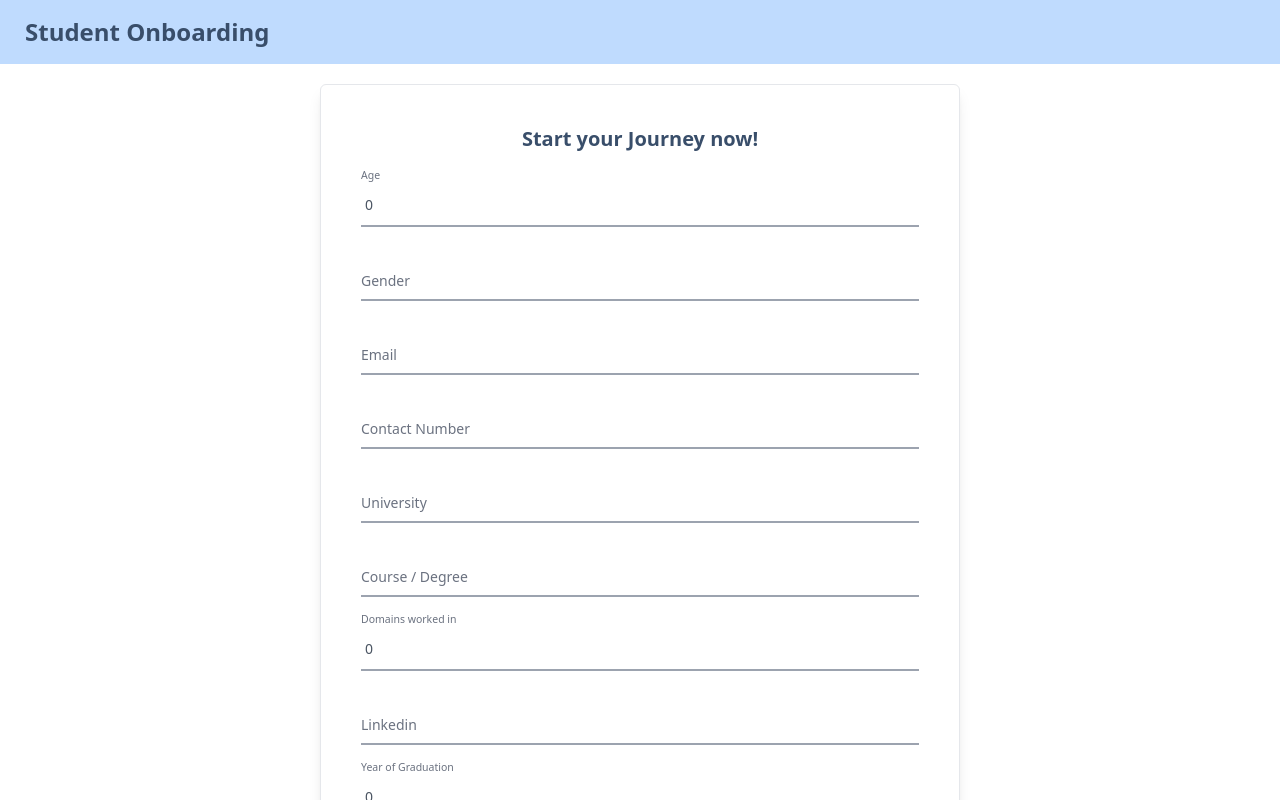
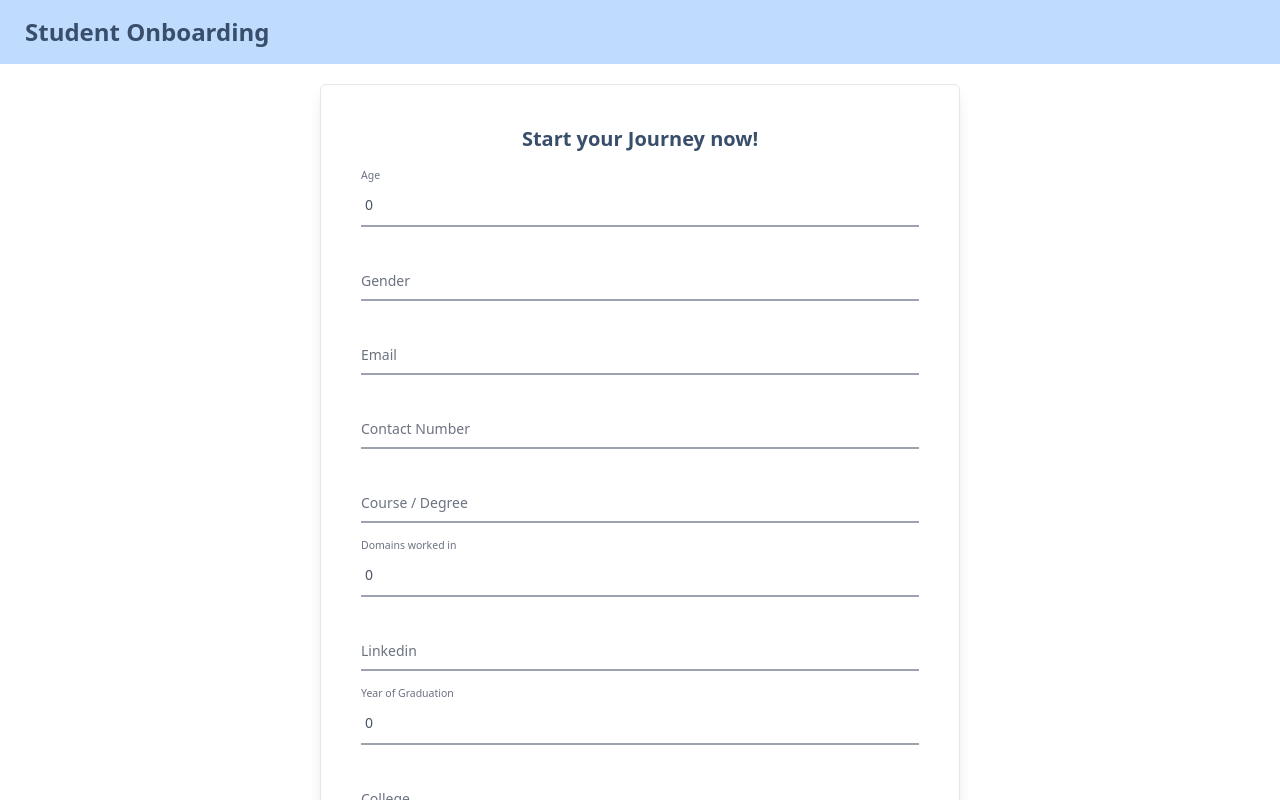
Before and after one commit to FreakQnZ/robin-internships, a Next.js app: page /registerStudent in a window 1280 px wide. Shown: the top 800 px of the page. Built offline with nearby package versions, Linux system fonts and the light colour scheme; no server answers.

Commit message:
collge uni conflict resolved

```diff
--- a/app/api/new/route.js
+++ b/app/api/new/route.js
@@ -13,7 +13,6 @@ export async function POST(request) {
       lastName,
       college,
       email,
-      university,
       course,
       Domains,
       yearOfGraduation,
@@ -39,7 +38,6 @@ export async function POST(request) {
       lastName,
       email,
       college,
-      university,
       course,
       gender,
       phoneNumber,
--- a/app/registerStudent/page.jsx
+++ b/app/registerStudent/page.jsx
@@ -55,7 +55,6 @@ const Page = () => {
     age: 0,
     gender: '',
     phoneNumber: '',
-    university: '',
     course: '',
     Domains: 0,
     yearOfGraduation: 0,
@@ -126,12 +125,6 @@ const Page = () => {
         onChange={handleChange}
       />
       <InputGroup1
-        name="university"
-        label="University"
-        value={formData.university}
-        onChange={handleChange}
-      />
-      <InputGroup1
         name="course"
         label="Course / Degree"
         value={formData.course}
```
